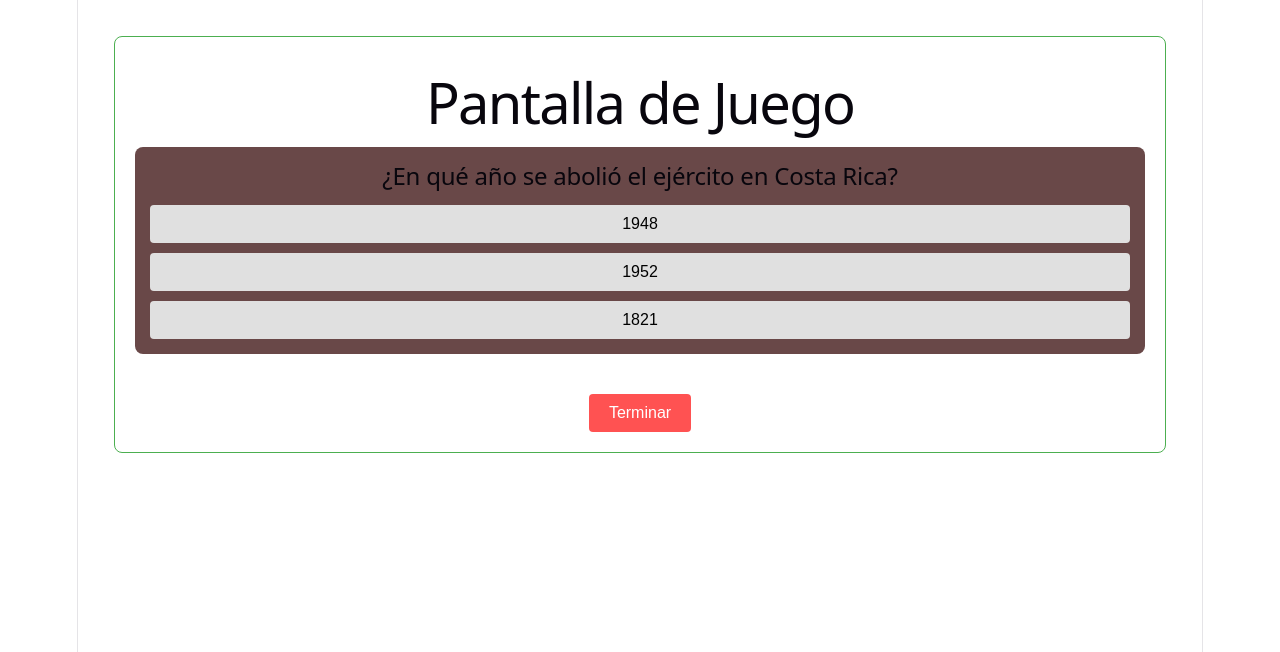
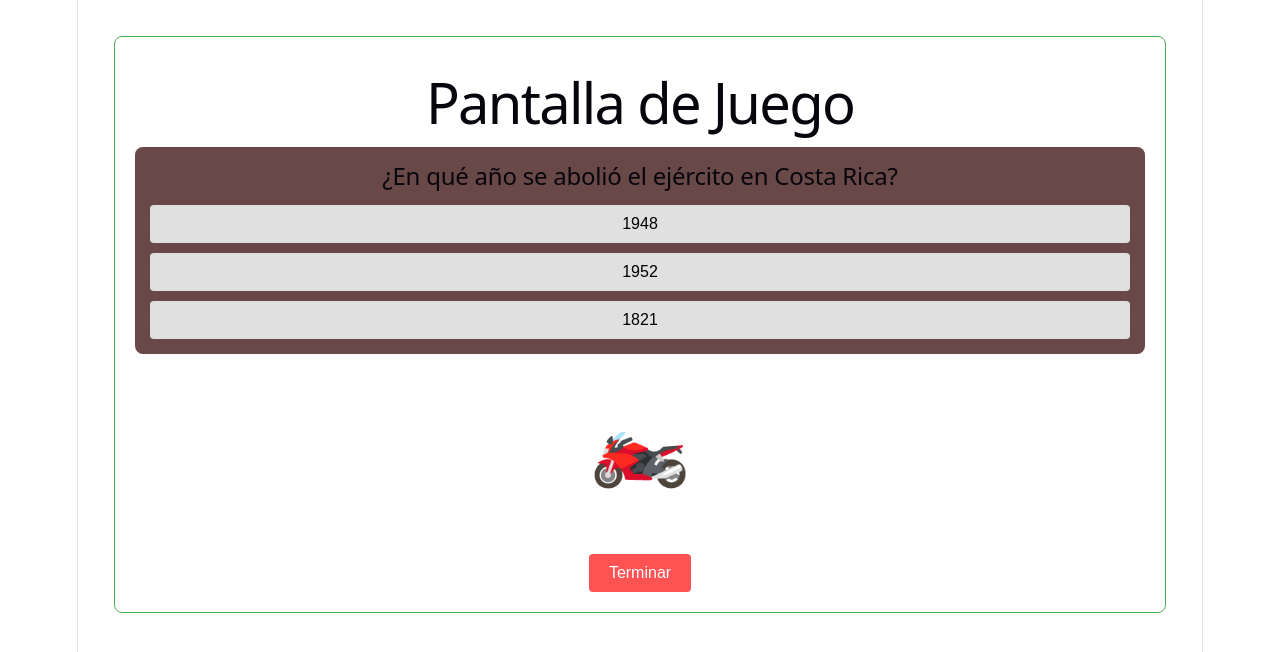
Before and after one commit to DannyOrtizMartinez/ProyectoPersonal-Multimedios, a Vue app: page / in a window 1280 px wide. Both pictures are taken after a click on the button "Jugar". Shown: the top 652 px of the page. Built offline with nearby package versions, Linux system fonts and the light colour scheme.

Commit message:
Mecanica de moto y equilibrio

```diff
--- a/src/components/GameScreen.vue
+++ b/src/components/GameScreen.vue
@@ -1,5 +1,5 @@
 <script setup>
-import { ref, onMounted } from 'vue'
+import { ref, onMounted, onUnmounted } from 'vue'
 
 const emit = defineEmits(['cambiar-pantalla'])
 
@@ -15,8 +15,27 @@ const cargarPreguntas = async () => {
   }
 }
 
+const anguloRotacion = ref(0)
+
+const manejarTeclado = (event) => {
+  if (event.key === 'ArrowLeft') {
+    anguloRotacion.value -= 5
+  } else if (event.key === 'ArrowRight') {
+    anguloRotacion.value += 5
+  }
+
+  if (anguloRotacion.value <= -60 || anguloRotacion.value >= 60) {
+    emit('cambiar-pantalla', 'result')
+  }
+}
+
 onMounted(() => {
   cargarPreguntas()
+  window.addEventListener('keydown', manejarTeclado)
+})
+
+onUnmounted(() => {
+  window.removeEventListener('keydown', manejarTeclado)
 })
 </script>
 
@@ -38,6 +57,10 @@ onMounted(() => {
     </div>
     <div v-else>
       <p>Cargando preguntas...</p>
+    </div>
+
+    <div class="moto-container" :style="{ transform: `rotate(${anguloRotacion}deg)` }">
+      🏍️
     </div>
 
     <button class="btn-terminar" @click="emit('cambiar-pantalla', 'result')">Terminar</button>
@@ -86,4 +109,14 @@ onMounted(() => {
   border: none;
   border-radius: 4px;
 }
+.moto-container {
+  margin: 40px auto;
+  font-size: 80px;
+  width: 100px;
+  height: 100px;
+  display: flex;
+  align-items: center;
+  justify-content: center;
+  transition: transform 0.1s linear;
+}
 </style>
```
